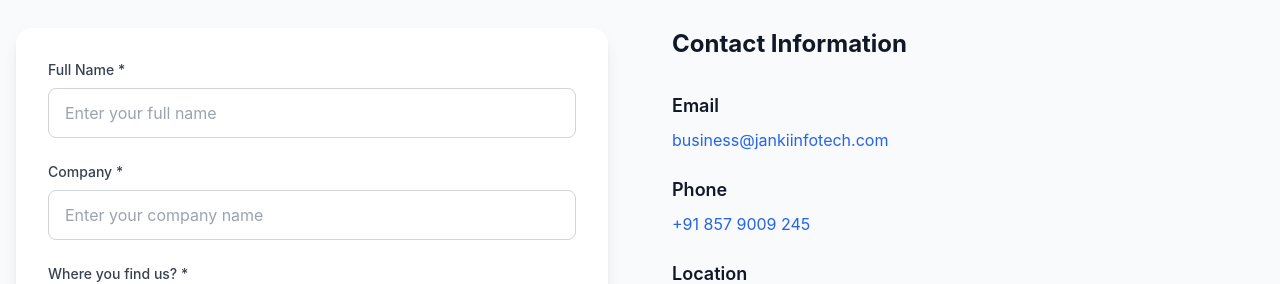
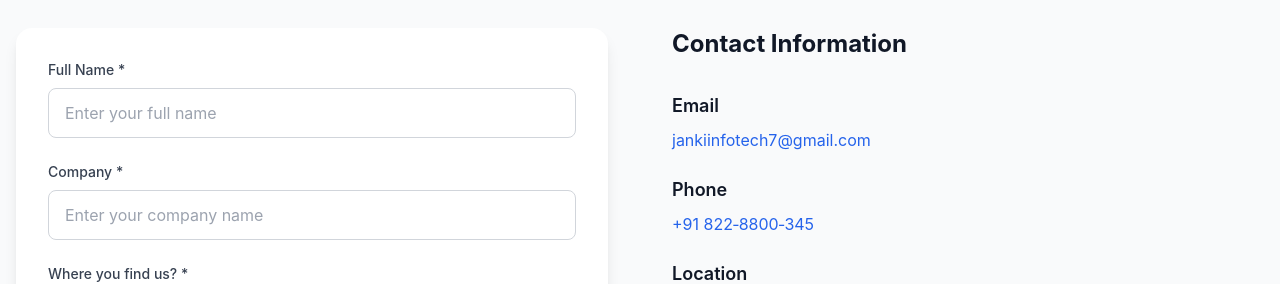
Before and after one commit to kushvardhan/jankiinfotech, a Next.js app: page / in a window 1280 px wide. Shown: the part 6620-6904 px from the top of the page. Built offline with nearby package versions, Linux system fonts and the light colour scheme; no server answers.

Commit message:
changes data info

```diff
--- a/src/components/ContactSection.tsx
+++ b/src/components/ContactSection.tsx
@@ -243,10 +243,10 @@ export default function ContactSection() {
                     Email
                   </h4>
                   <a
-                    href="mailto:business@jankiinfotech.com"
+                    href="mailto:jankiinfotech7@gmail.com"
                     className="text-blue-600 hover:text-blue-700"
                   >
-                    business@jankiinfotech.com
+                    jankiinfotech7@gmail.com
                   </a>
                 </div>
 
@@ -255,10 +255,10 @@ export default function ContactSection() {
                     Phone
                   </h4>
                   <a
-                    href="tel:+918579009245"
+                    href="tel:+918228800345"
                     className="text-blue-600 hover:text-blue-700"
                   >
-                    +91 857 9009 245
+                    +91 822‑8800‑345
                   </a>
                 </div>
 
```
